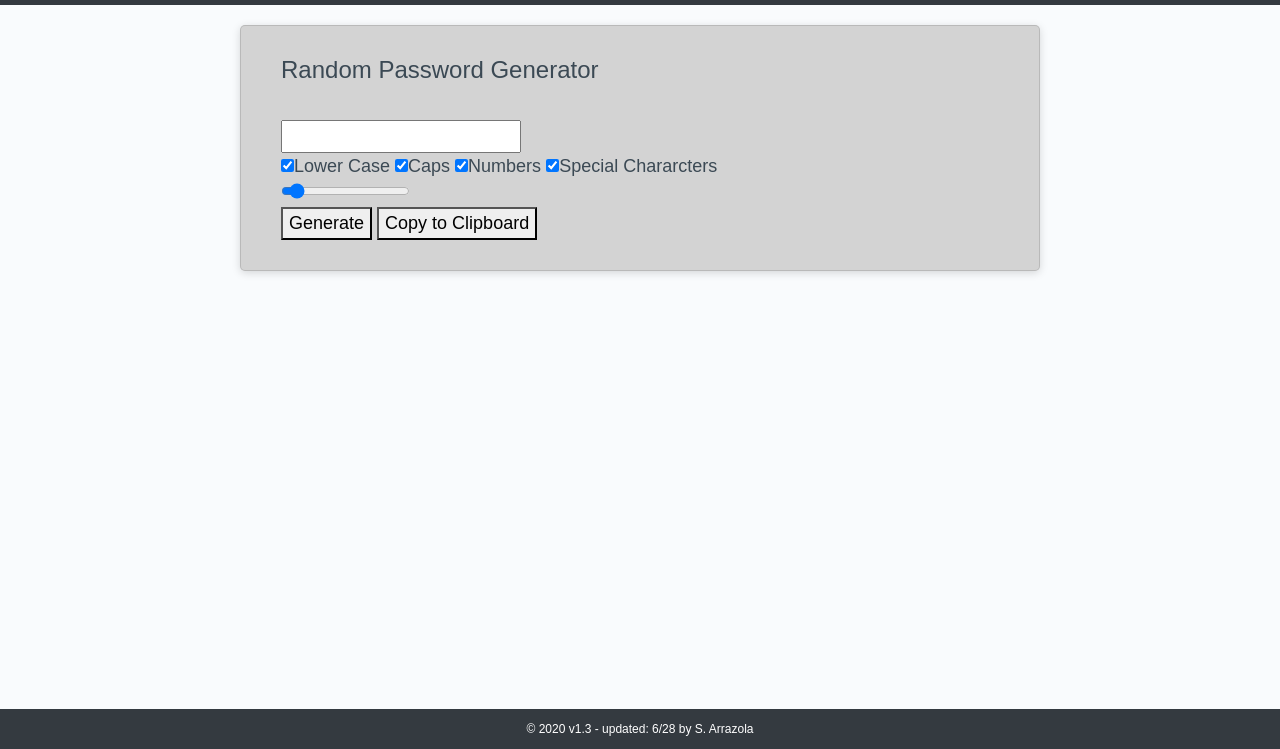
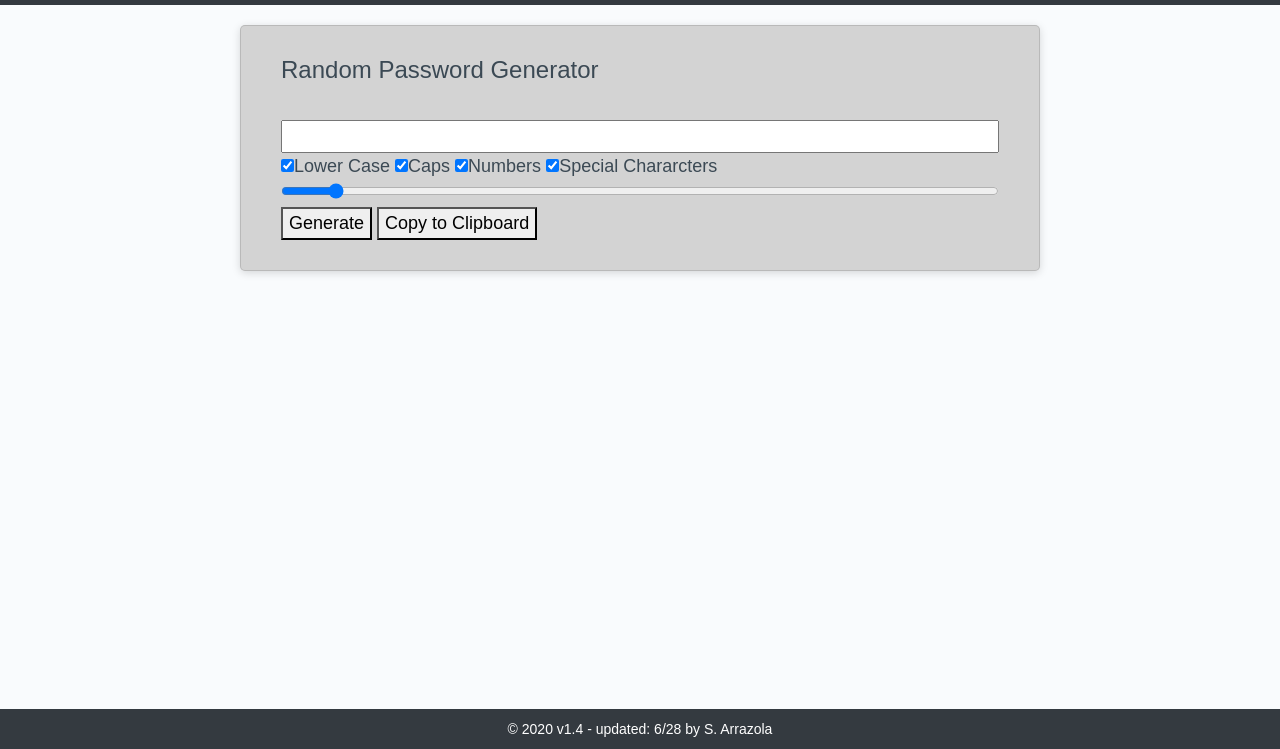
Before and after one commit to SeaBa55/js_password_generator, a plain HTML site: page Develop/index.html in a window 1280 px wide. Shown: the part 51-800 px from the top of the page. Drawn offline with nearby package versions, Linux system fonts and the light colour scheme.

Commit message:
Changed password display and slider styles to extend to 100% of the page (style.css lines 38, 42).

```diff
--- a/Develop/index.html
+++ b/Develop/index.html
@@ -56,7 +56,7 @@
     <!-- Sticky Footer (modified - copied and pasted from https://getbootstrap.com/docs/4.5/examples/sticky-footer-navbar/ -->
     <footer class="footer mt-auto bg-dark">
       <div class="container">
-        <span class="my-foot-text">© 2020 v1.3 - updated: 6/28 by S. Arrazola</span>
+        <span class="my-foot-text">© 2020 v1.4 - updated: 6/28 by S. Arrazola</span>
       </div>
     </footer>
 
--- a/Develop/style.css
+++ b/Develop/style.css
@@ -34,6 +34,13 @@ body {
   margin-bottom: 60px;
 }
 
+#display{
+  width: 100%;
+}
+
+#slider{
+  width: 100%;
+}
 
 /* Sticky footer properties */
 .footer {
@@ -49,5 +56,5 @@ body {
   line-height: 40px;
   color: white;
   text-align: center;
-  font-size: 12px;
+  font-size: 14px;
 }
```
Also changed, not shown: 1 other file.
